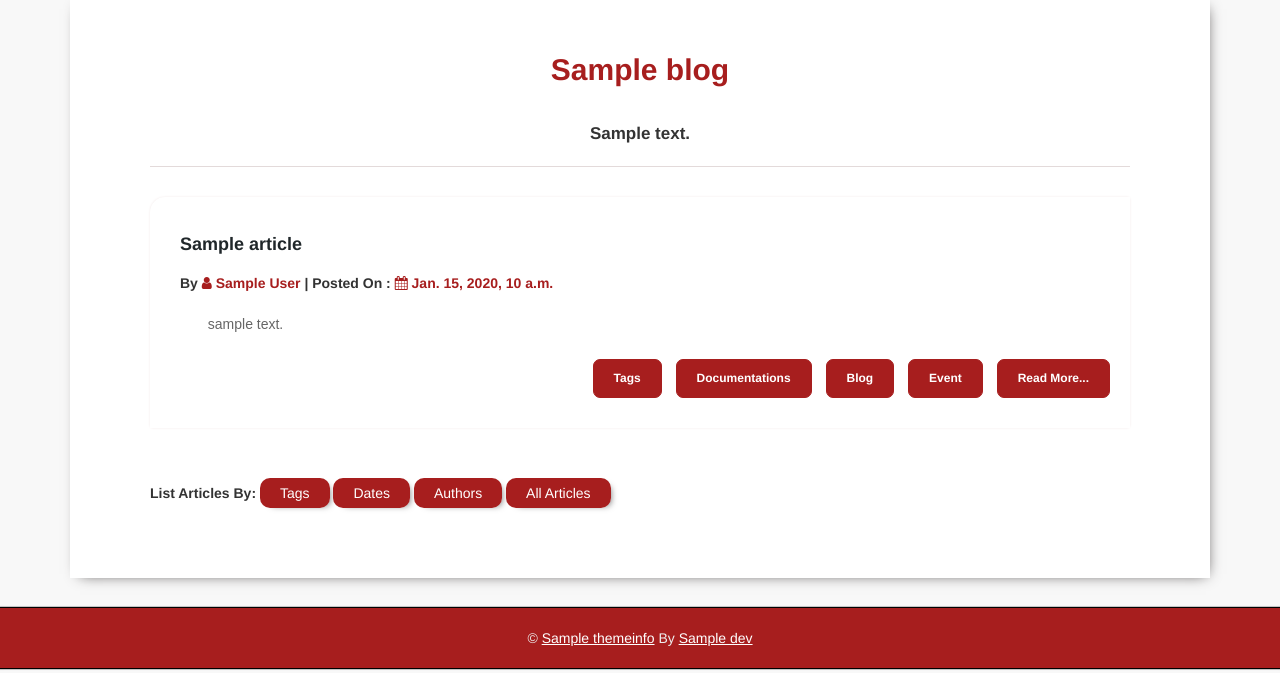
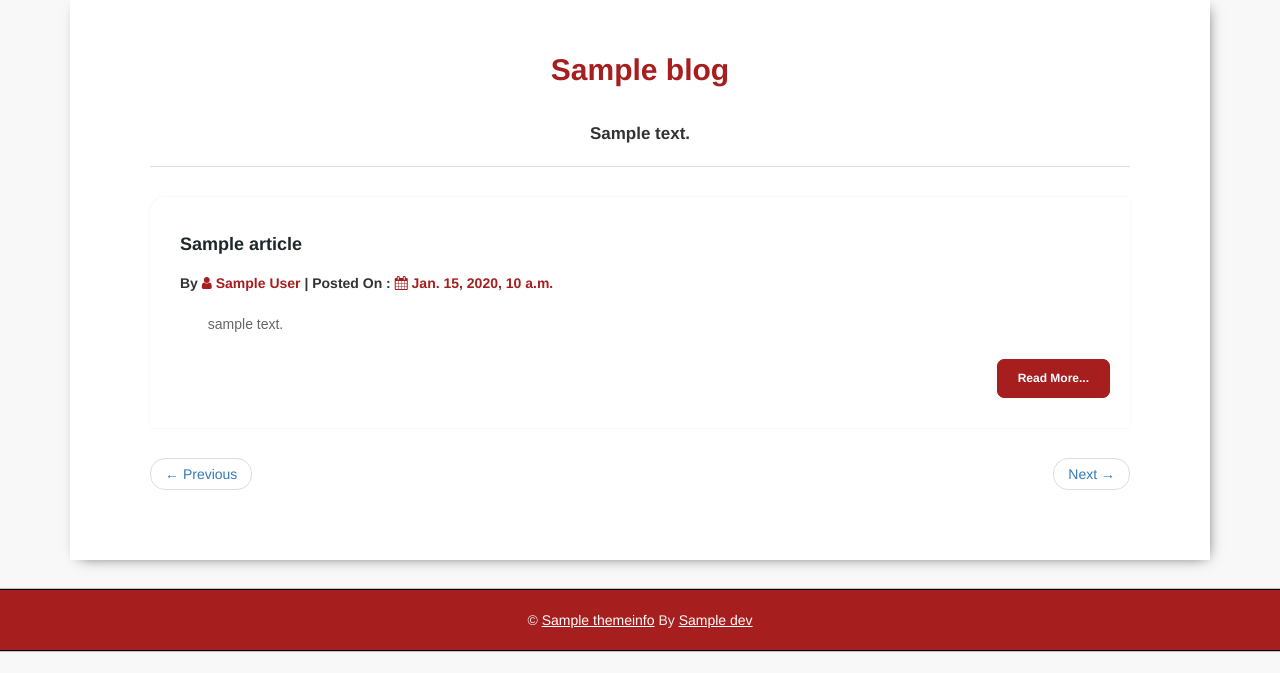
Before and after one commit to AkshaySharma-Akay/MyPress, a Django app: template templates/woark/blog/get_pack.html in a window 1280 px wide. Shown: the part 127-800 px from the top of the page. Run offline with Django 3.2, Linux system fonts and the light colour scheme; the template is opened without the code that fills it: most values are stand-ins (such as "Sample title", 1, 10 or a date in 2020); parts of the project's set-up code (start-up, migrations or seed data) failed here and were passed over; some libraries are stand-ins or nearby versions.

Commit message:
Modified the template to support only blog_pack views, added next and previous links too

```diff
--- a/templates/woark/blog/get_pack.html
+++ b/templates/woark/blog/get_pack.html
@@ -22,7 +22,6 @@
 
 {% if article_pack %}
 {% for article in article_pack %}
-
 <article class='article-view'>
 	<hgroup class='panel-heading'>
 		<span class='article-view-heading'>
@@ -40,10 +39,6 @@
 		 {{article.articlecontent.markup_content|lower|truncatewords:50}}
 	</p>
 	<section class='article-view-footer'>
-		<a class='article-footer-tag' href='#'>Tags</a>
-		<a href='#'>Documentations</a>
-		<a href='#'>Blog</a>
-		<a href='#'>Event</a>
 		<a href="{% url 'get_article' blog.id article.id %}">Read More...</a>
 	</section>
 </article>
@@ -51,15 +46,18 @@
 {% endfor %}
 
 <footer>
-		<section class='article-footer-tags'>
-			<b>List Articles By:</b>
-			<a href='#'>Tags</a>
-			<a href='#'>Dates</a>
-			<a href='#'>Authors</a>
-			<a href='#'>All Articles</a>
-		</section>
+  <ul class="pager">
+  {% if p_pack != 0 %}
+    <li class="previous"><a href="{% url 'get_blog_pack' blog.id p_pack %}"><span aria-hidden="true">&larr;</span> Previous </a></li>
+  {% endif %}
+    <li class="next"><a href="{% url 'get_blog_pack' blog.id n_pack%}">Next <span aria-hidden="true">&rarr;</span></a></li>
+  </ul>
 </footer>
+{% else %}
+<h3>Sorry there are no more articles in blog: {{blog.title}}</h3>
+
 {% endif %}
+
 
 </section><!-- / .article -->
 </section><!-- / .container -->
```
